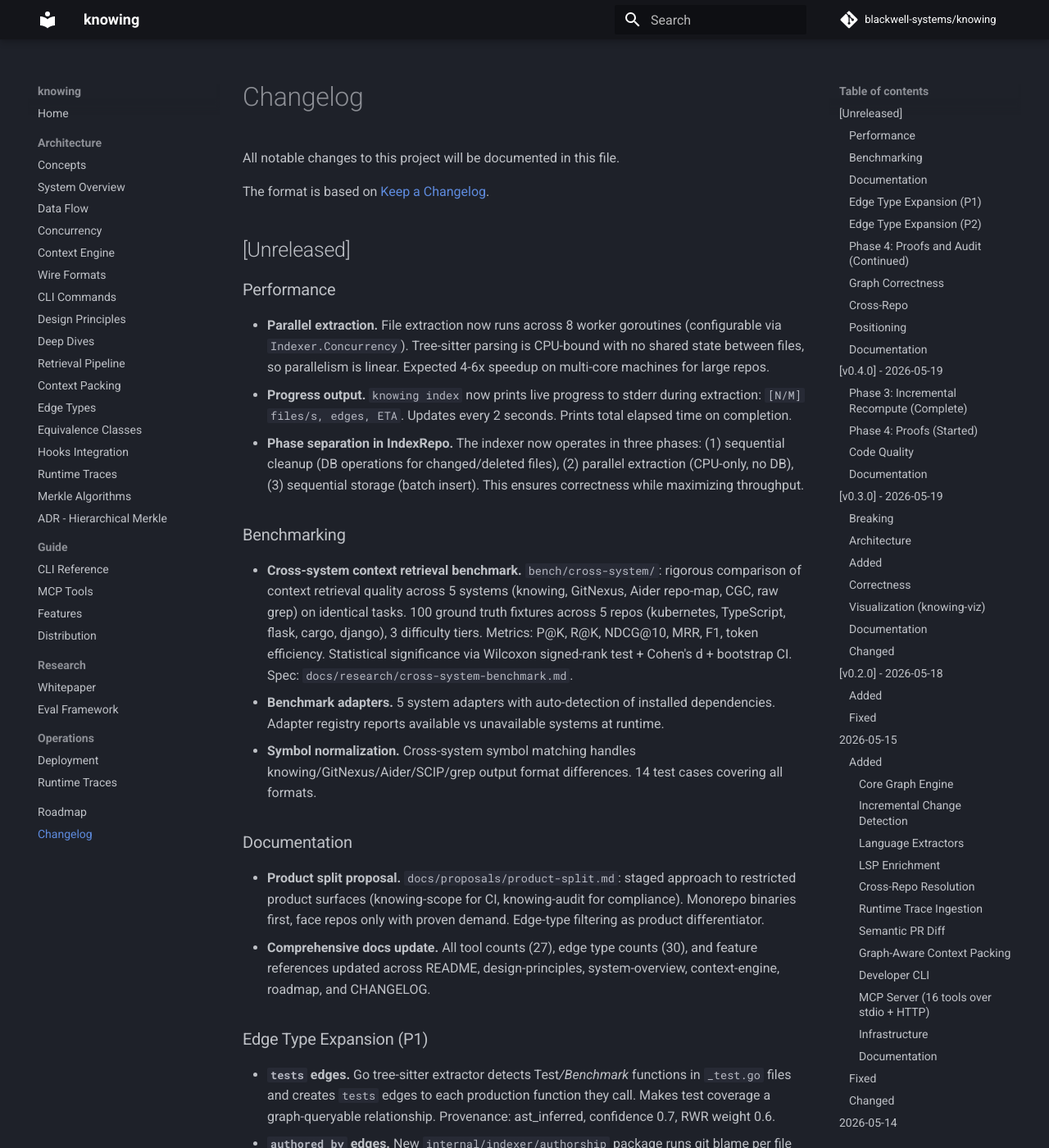
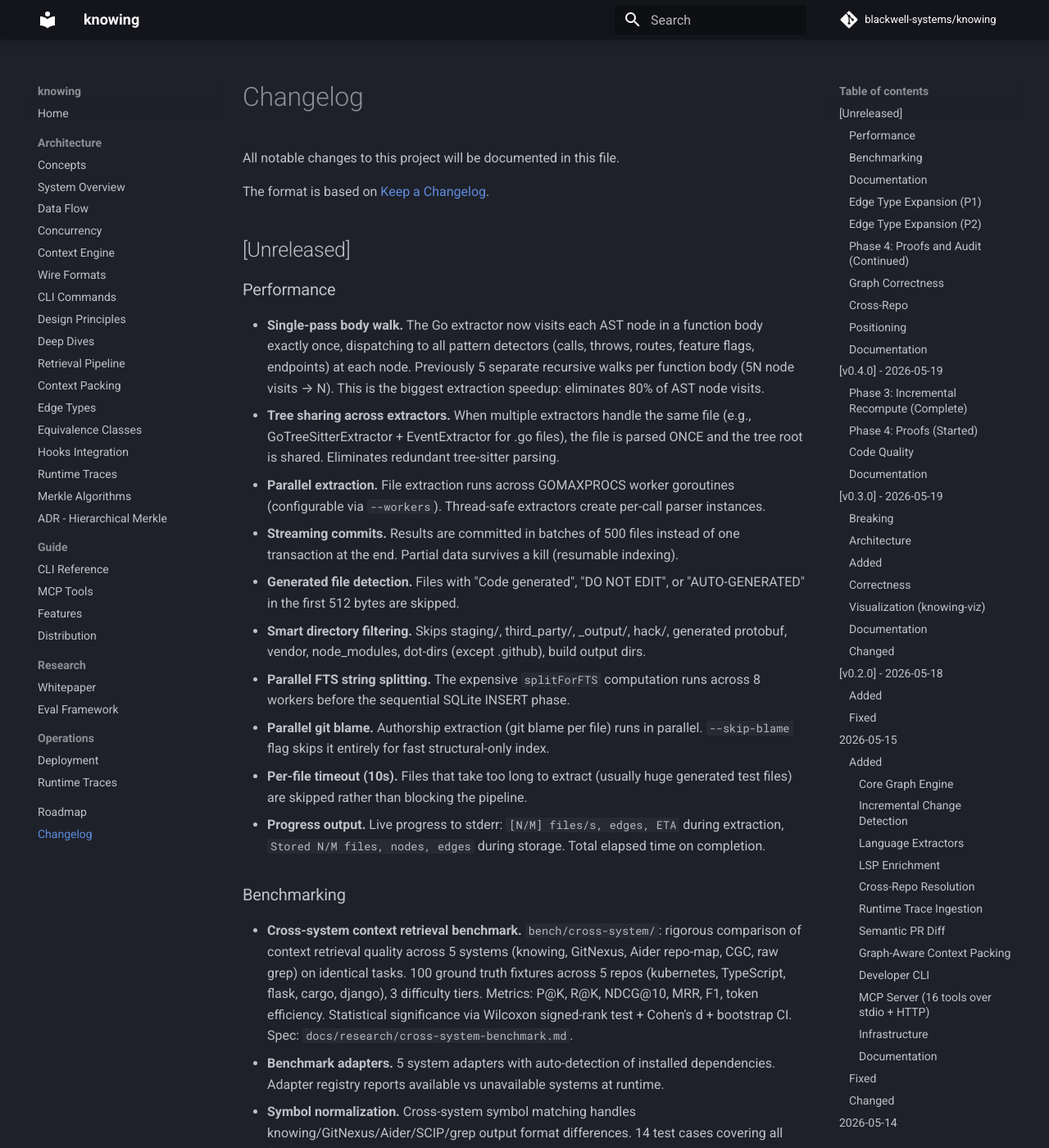
Before and after one commit to blackwell-systems/knowing, an MkDocs documentation site: the page built from docs/CHANGELOG.md, in a window 1280 px wide and 1400 px high. Shown: the whole window at 82% size. Built offline with MkDocs 1.6.1 and Material for MkDocs 9.7.7, drawn with Linux system fonts in a browser that asks for light colours; comment, search, counter and statistics services are not loaded.

Commit message:
docs: update changelog with complete performance optimization history

```diff
--- a/docs/CHANGELOG.md
+++ b/docs/CHANGELOG.md
@@ -8,9 +8,16 @@ The format is based on [Keep a Changelog](https://keepachangelog.com/en/1.1.0/).
 
 ### Performance
 
-- **Parallel extraction.** File extraction now runs across 8 worker goroutines (configurable via `Indexer.Concurrency`). Tree-sitter parsing is CPU-bound with no shared state between files, so parallelism is linear. Expected 4-6x speedup on multi-core machines for large repos.
-- **Progress output.** `knowing index` now prints live progress to stderr during extraction: `[N/M] files/s, edges, ETA`. Updates every 2 seconds. Prints total elapsed time on completion.
-- **Phase separation in IndexRepo.** The indexer now operates in three phases: (1) sequential cleanup (DB operations for changed/deleted files), (2) parallel extraction (CPU-only, no DB), (3) sequential storage (batch insert). This ensures correctness while maximizing throughput.
+- **Single-pass body walk.** The Go extractor now visits each AST node in a function body exactly once, dispatching to all pattern detectors (calls, throws, routes, feature flags, endpoints) at each node. Previously 5 separate recursive walks per function body (5N node visits → N). This is the biggest extraction speedup: eliminates 80% of AST node visits.
+- **Tree sharing across extractors.** When multiple extractors handle the same file (e.g., GoTreeSitterExtractor + EventExtractor for .go files), the file is parsed ONCE and the tree root is shared. Eliminates redundant tree-sitter parsing.
+- **Parallel extraction.** File extraction runs across GOMAXPROCS worker goroutines (configurable via `--workers`). Thread-safe extractors create per-call parser instances.
+- **Streaming commits.** Results are committed in batches of 500 files instead of one transaction at the end. Partial data survives a kill (resumable indexing).
+- **Generated file detection.** Files with "Code generated", "DO NOT EDIT", or "AUTO-GENERATED" in the first 512 bytes are skipped.
+- **Smart directory filtering.** Skips staging/, third_party/, _output/, hack/, generated protobuf, vendor, node_modules, dot-dirs (except .github), build output dirs.
+- **Parallel FTS string splitting.** The expensive `splitForFTS` computation runs across 8 workers before the sequential SQLite INSERT phase.
+- **Parallel git blame.** Authorship extraction (git blame per file) runs in parallel. `--skip-blame` flag skips it entirely for fast structural-only index.
+- **Per-file timeout (10s).** Files that take too long to extract (usually huge generated test files) are skipped rather than blocking the pipeline.
+- **Progress output.** Live progress to stderr: `[N/M] files/s, edges, ETA` during extraction, `Stored N/M files, nodes, edges` during storage. Total elapsed time on completion.
 
 ### Benchmarking
 
```
